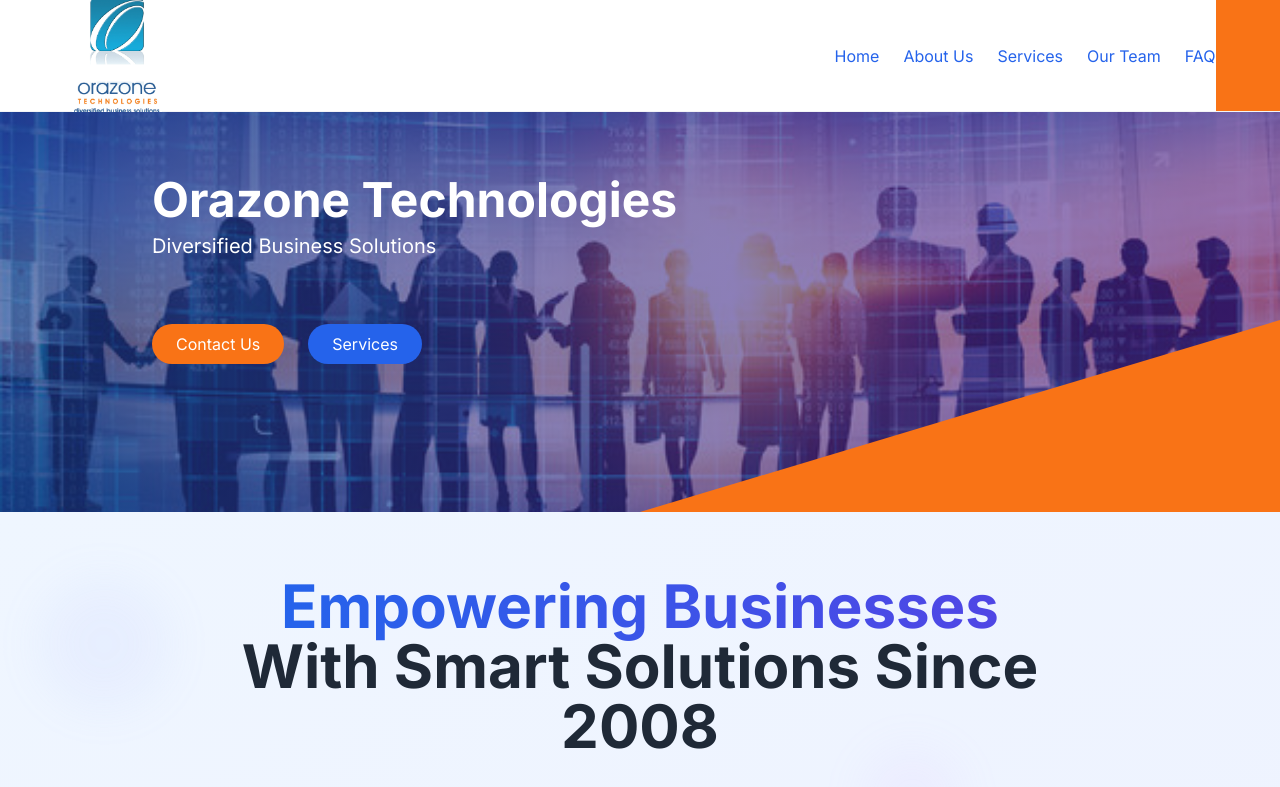
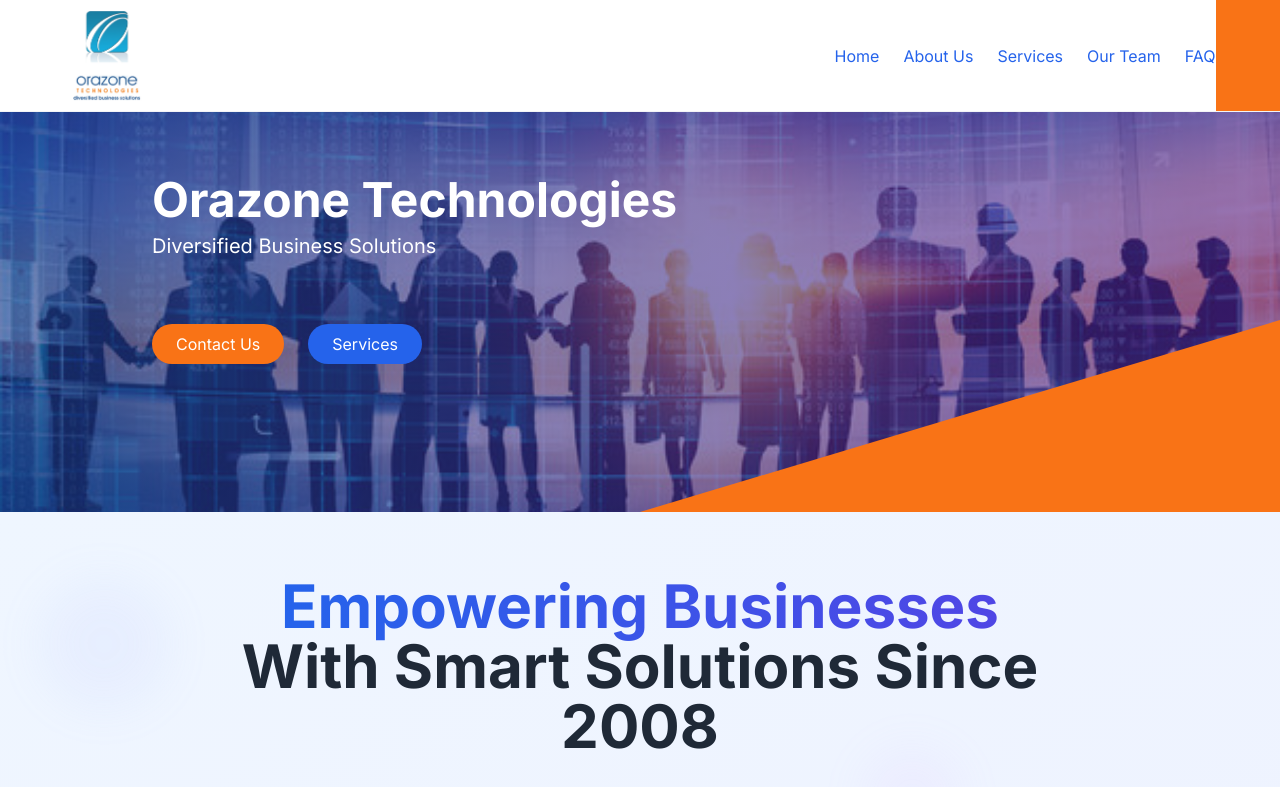
Before and after one commit to mustafaali2oo3/Orazone-tech, a Next.js app: page / in a window 1280 px wide. Shown: the top 787 px of the page. Built offline with nearby package versions, Linux system fonts and the light colour scheme.

Commit message:
Update page.tsx

```diff
--- a/app/page.tsx
+++ b/app/page.tsx
@@ -15,8 +15,8 @@ export default function Home() {
               <Image
                 src="/arozne11.png"
                 alt="Company Logo"
-                width={90}
-                height={88}
+                width={70}
+                height={70}
                 className="h-auto object-contain"
                 priority
               />
```
